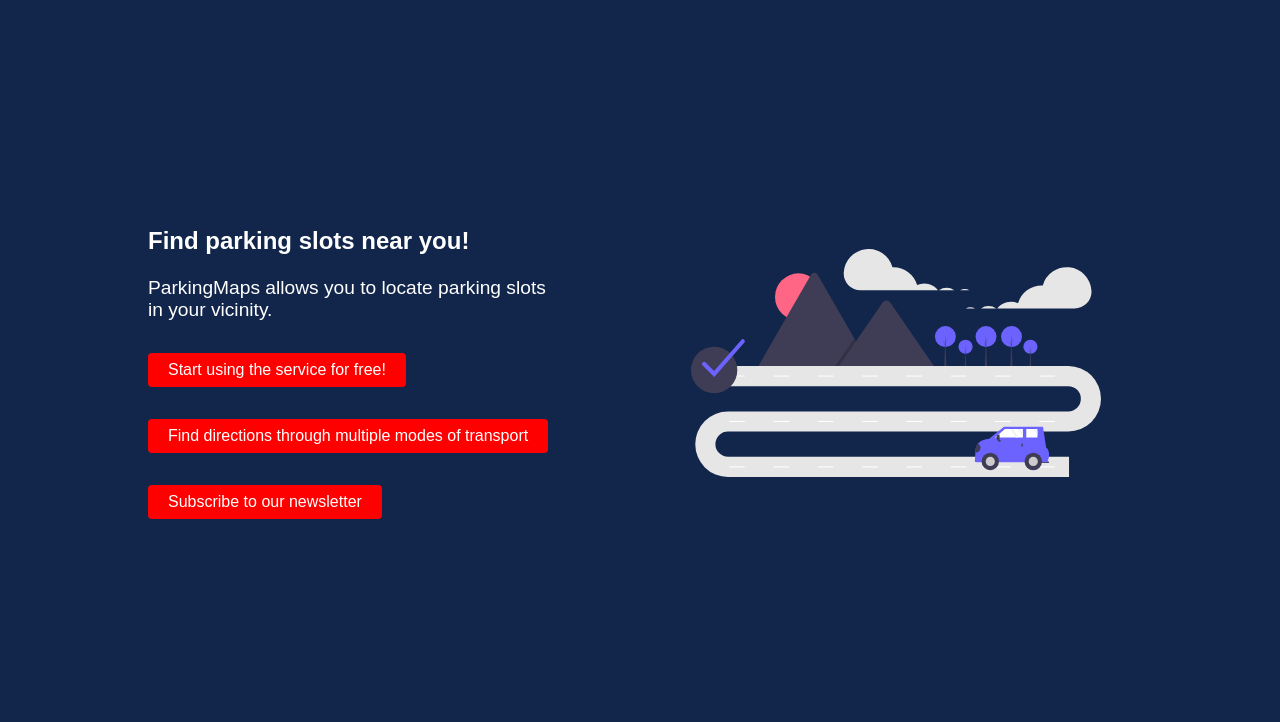
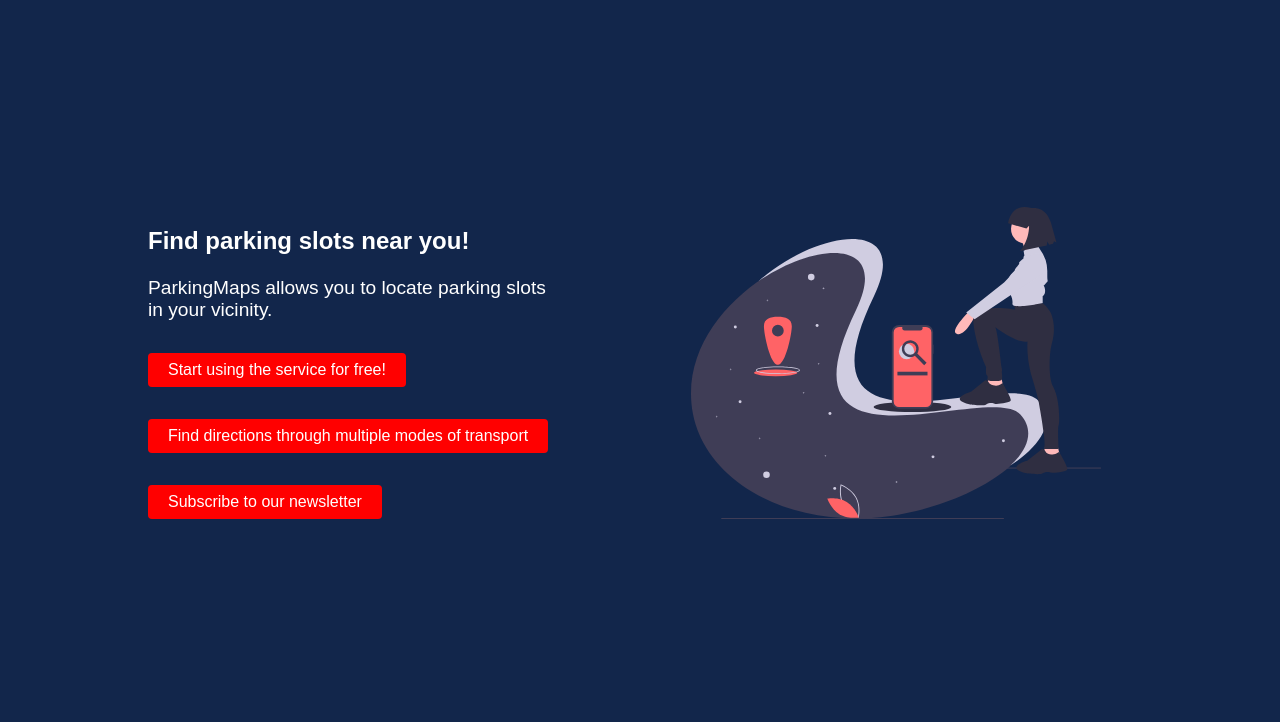
Before and after one commit to verrgod/ID-Assignment-2, a plain HTML site: page templates/index.html in a window 1280 px wide. Shown: the part 75-797 px from the top of the page. Drawn offline with Linux system fonts and the light colour scheme.

Commit message:
Edit home page image to be more relevant

```diff
--- a/templates/index.html
+++ b/templates/index.html
@@ -37,7 +37,7 @@
                     <button class="main-btn"><a href="#">Subscribe to our newsletter</a></button>
                 </div>
                 <div class="main-img-container">
-                    <img src="../images/carnav.svg" alt="" id="main-img">
+                    <img src="../images/homepageimage.svg" alt="" id="main-img">
                 </div>
             </div>
         </div>
```
Also changed, not shown: images/carnav.svg (deleted), images/homepageimage.svg (added).
